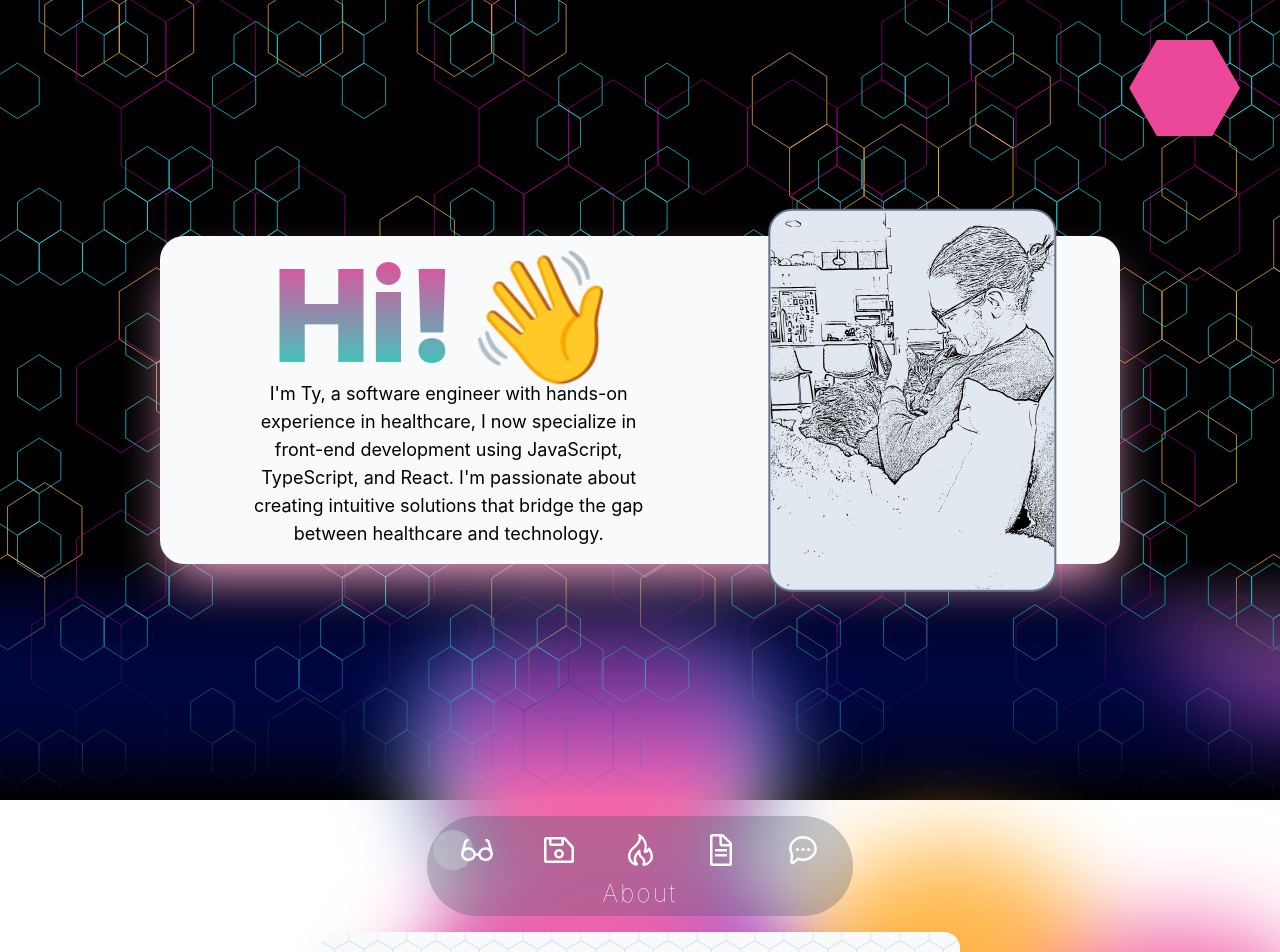
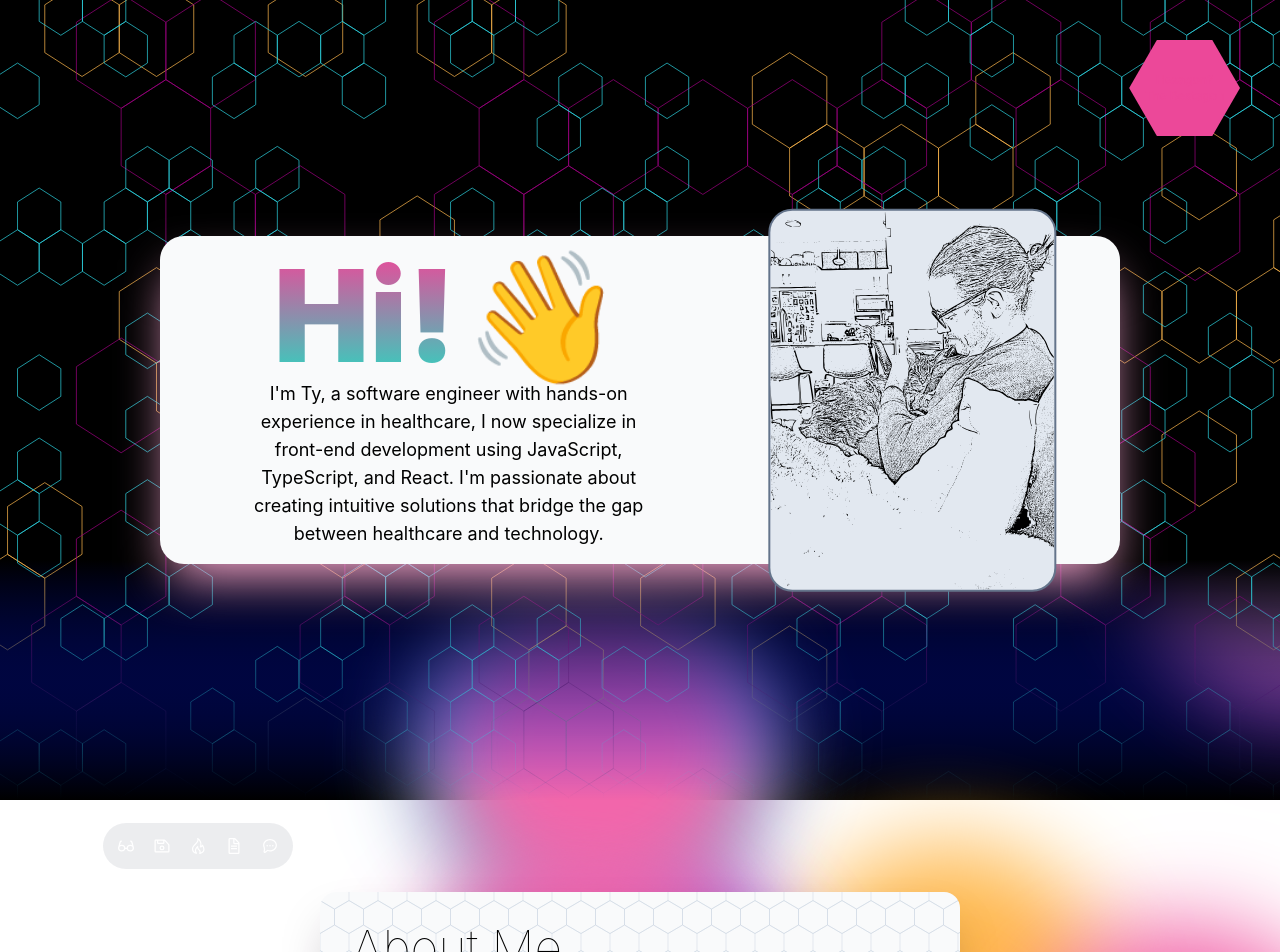
Before and after one commit to tylerelk/TyLewisPortfolio, a React (Vite) app in the folder TyLewisPortfolio/: page / in a window 1280 px wide. Shown: the top 952 px of the page. Built offline with nearby package versions, Linux system fonts and the light colour scheme.

Commit message:
Update navbar style

```diff
--- a/TyLewisPortfolio/src/App.css
+++ b/TyLewisPortfolio/src/App.css
@@ -1,5 +1,4 @@
 #root {
   margin: auto;
   text-align: center;
-  overflow-y: scroll;
 }
--- a/TyLewisPortfolio/src/components/Hero.tsx
+++ b/TyLewisPortfolio/src/components/Hero.tsx
@@ -6,7 +6,7 @@ export default function Hero() {
     <>
       <div
         id='hero'
-        className='w-screen bg-hero-background h-screen flex items-center justify-center relative'
+        className='w-screen h-screen bg-hero-background flex items-center justify-center relative'
       >
         <Bestagon />
         <div
--- /dev/null
+++ b/TyLewisPortfolio/src/components/Navbar.css
@@ -0,0 +1,39 @@
+/* CSS for 3D Flip Effect */
+
+.icon-container {
+  position: relative;
+  width: 100%;
+  height: 100%;
+  transform-style: preserve-3d;
+  transition: transform 0.3s;
+}
+
+.icon-container:hover {
+  transform: rotateX(180deg);
+}
+
+.icon-front,
+.icon-back {
+  position: absolute;
+  top: 0;
+  left: 0;
+  right: 0;
+  bottom: 0;
+  width: 100%;
+  height: 100%;
+  backface-visibility: hidden;
+  display: flex;
+  justify-content: center;
+  align-items: center;
+}
+
+.icon-back {
+  color: white;
+  transform: rotateY(180deg);
+}
+
+.icon-front img {
+  width: 50%;
+  height: 50%;
+  object-fit: contain;
+}
--- a/TyLewisPortfolio/src/components/Navbar.tsx
+++ b/TyLewisPortfolio/src/components/Navbar.tsx
@@ -1,10 +1,11 @@
-import { useState, useRef } from "react";
+import { useRef } from "react";
 import AboutIcon from "../assets/icons/about.svg";
 import TechIcon from "../assets/icons/technology.svg";
 import ProjectsIcon from "../assets/icons/projects.svg";
 import ResumeIcon from "../assets/icons/resume.svg";
 import ContactIcon from "../assets/icons/contact.svg";
 import { isDesktop } from "react-device-detect";
+import "./Navbar.css";
 
 const navItems = [
   {
@@ -35,22 +36,7 @@ const navItems = [
 ];
 
 export default function Navbar() {
-  const [selectedIndex, setSelectedIndex] = useState<number | null>(0);
-  const [ballPosition, setBallPosition] = useState<number>(0);
   const iconRefs = useRef<(HTMLLIElement | null)[]>([]);
-  const navbarRect = document
-    .getElementById("navbar-sections")
-    ?.getBoundingClientRect();
-
-  const handleHover = (index: number) => {
-    setSelectedIndex(index);
-
-    if (iconRefs.current[index]) {
-      const rect = iconRefs.current[index].getBoundingClientRect();
-      const relativePosition = rect.left - navbarRect!.left;
-      setBallPosition(relativePosition);
-    }
-  };
 
   const handleIconClick = (e: React.MouseEvent, index: number) => {
     e.preventDefault();
@@ -65,7 +51,7 @@ export default function Navbar() {
 
   return (
     <div
-      className={`mx-auto my-4 p-1 bg-gray-600 border-transparent border-2 transition duration-200 rounded-full w-1/3 bg-opacity-30 hover:border-slate-200`}
+      className={`sticky top-2 ml-2 p-1 scale-50 bg-gray-600 border-transparent border-2 transition duration-200 rounded-full max-w-min bg-opacity-10 hover:border-slate-200 hover:bg-opacity-60 hover:scale-100 z-10 `}
     >
       <ul
         id='navbar-sections'
@@ -75,8 +61,7 @@ export default function Navbar() {
           return (
             <li
               key={item.name}
-              className='relative flex justify-center items-center w-10 h-10'
-              onMouseOver={() => handleHover(index)}
+              className='relative flex justify-center items-center w-16 h-16 perspective'
               ref={(el) => (iconRefs.current[index] = el)}
             >
               <a
@@ -84,6 +69,8 @@ export default function Navbar() {
                 onClick={(e) => handleIconClick(e, index)}
                 className='flex items-center justify-center w-full h-full'
               >
+                <div className='icon-container'>
+                  <div className='icon-front'>
                     <img
                       src={item.icon}
                       className={`block ${
@@ -93,28 +80,16 @@ export default function Navbar() {
                       }`}
                       alt={item.name}
                     />
+                  </div>
+                  <div className='icon-back'>
+                    <p className='text-sm rotate-180'>{item.name}</p>
+                  </div>
+                </div>
               </a>
             </li>
           );
         })}
-        <span
-          id='navbar-ball'
-          className={`rounded-full w-10 h-10 bg-white absolute translate-x-0 -z-10 left-auto ${
-            isDesktop ? "bg-opacity-50" : "bg-opacity-0"
-          }`}
-          style={{
-            left: ballPosition,
-            transition: "left 300ms cubic-bezier(.36,.61,.31,1.4)",
-          }}
-        ></span>
       </ul>
-      <div>
-        {selectedIndex !== null && (
-          <div className='text-white text-2xl w-full text-center font-thin tracking-widest'>
-            {navItems[selectedIndex].name}
-          </div>
-        )}
-      </div>
     </div>
   );
 }
--- a/TyLewisPortfolio/src/index.css
+++ b/TyLewisPortfolio/src/index.css
@@ -7,7 +7,7 @@
     display: none;
   }
   .no-scrollbar {
-    -ms-overflow-style: ;
+    -ms-overflow-style:;
     scrollbar-width: none;
   }
 }
```
Lines whose indentation alone changed are shown as unchanged.
